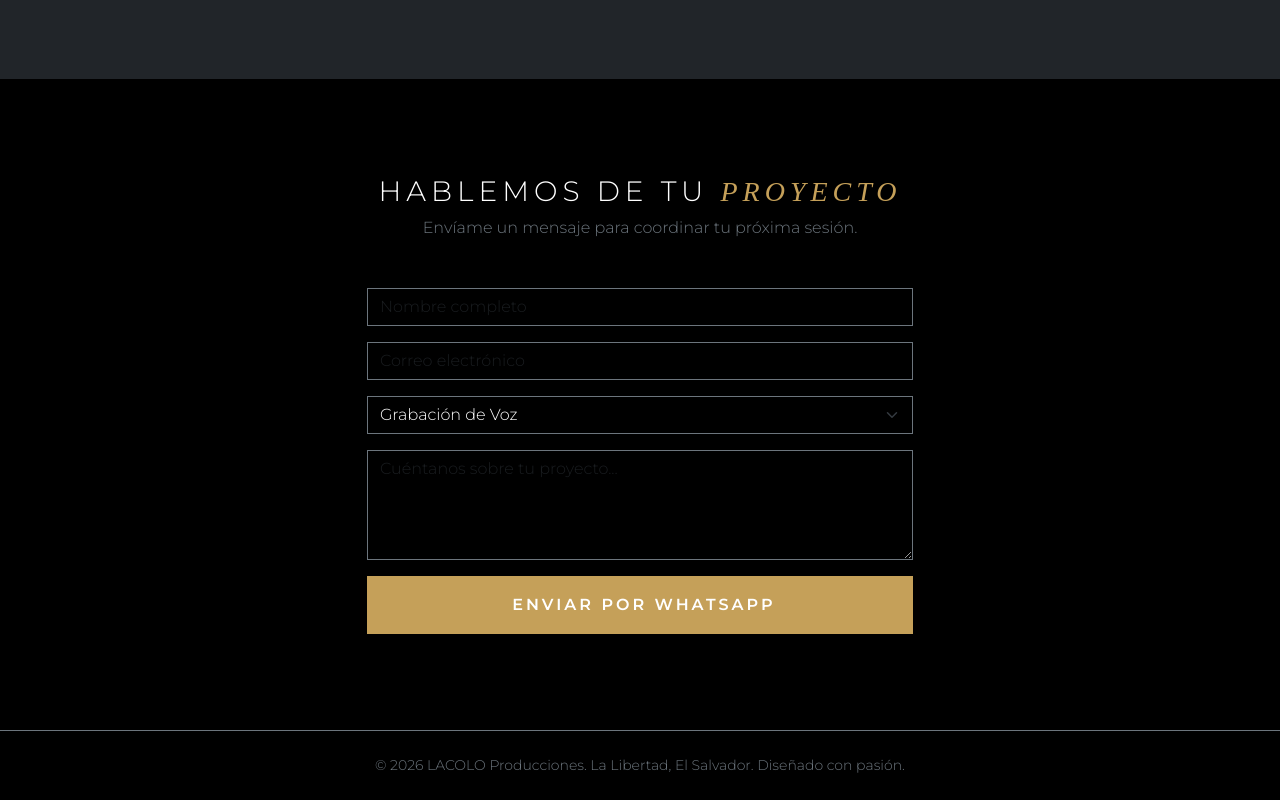
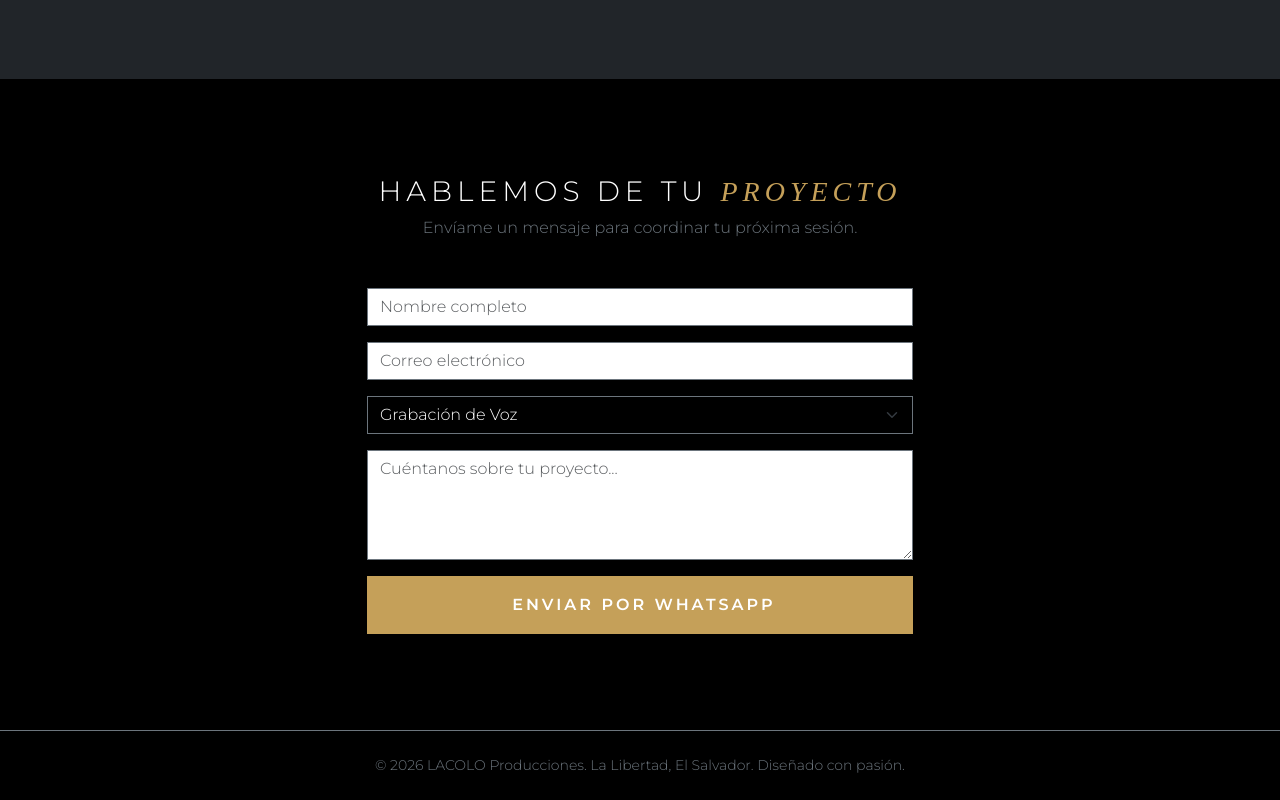
Before and after one commit to ciroemp/LACOLO-WEB, a plain HTML site: page index.html in a window 1280 px wide. Shown: the part 3554-4354 px from the top of the page. Drawn offline with nearby package versions, Linux system fonts and the light colour scheme; some icons are missing; a web font is replaced by a local one.

Commit message:
corrección letras que no se veían

```diff
--- a/css/style.css
+++ b/css/style.css
@@ -43,7 +43,7 @@ section { scroll-margin-top: 80px; }
 .portfolio-item:hover .portfolio-overlay { opacity: 1; }
 
 /* Form & Buttons */
-.form-control, .form-select { border-radius: 0; color: white; }
+.form-control, .form-select { border-radius: 0; color: rgb(255, 255, 255); }
 .form-control:focus, .form-select:focus { background-color: transparent; color: white; border-color: var(--gold-accent); box-shadow: none; }
 .btn-gold { background-color: var(--gold-accent); color: white; border-radius: 0; letter-spacing: 3px; }
 .btn-gold:hover { background-color: #a3854a; color: white; }
--- a/index.html
+++ b/index.html
@@ -265,12 +265,12 @@
                     <form id="contactForm" onsubmit="enviarAWhatsApp(event)" class="text-start">
                         <div class="mb-3">
                             <input type="text" id="nombre"
-                                class="form-control bg-transparent text-white rounded-0 border-secondary"
+                                class="form-control text-white rounded-0 border-secondary"
                                 placeholder="Nombre completo" required>
                         </div>
                         <div class="mb-3">
                             <input type="email" id="email"
-                                class="form-control bg-transparent text-white rounded-0 border-secondary"
+                                class="form-control text-white rounded-0 border-secondary"
                                 placeholder="Correo electrónico" required>
                         </div>
                         <div class="mb-3">
@@ -284,7 +284,7 @@
                         </div>
                         <div class="mb-3">
                             <textarea id="mensaje" rows="4"
-                                class="form-control bg-transparent text-white rounded-0 border-secondary"
+                                class="form-control text-white rounded-0 border-secondary"
                                 placeholder="Cuéntanos sobre tu proyecto..." required></textarea>
                         </div>
                         <div class="d-grid">
```
